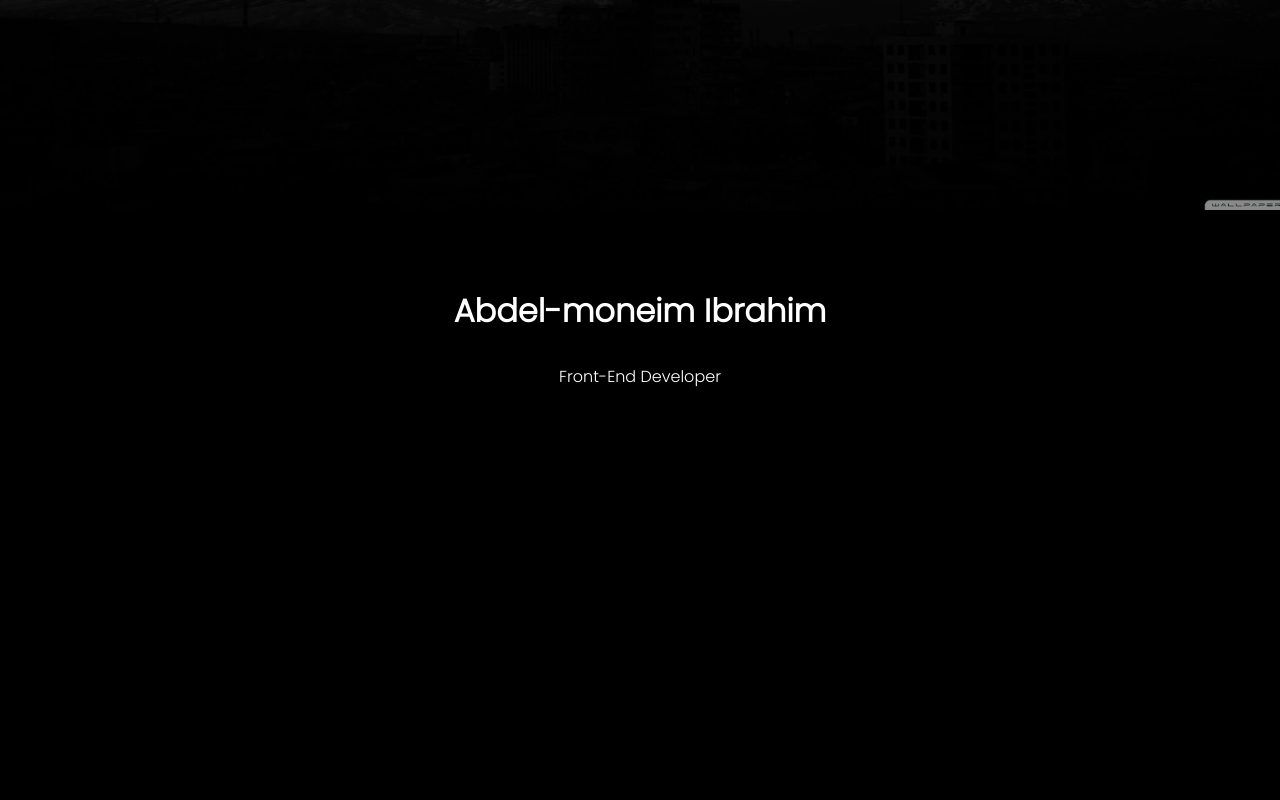
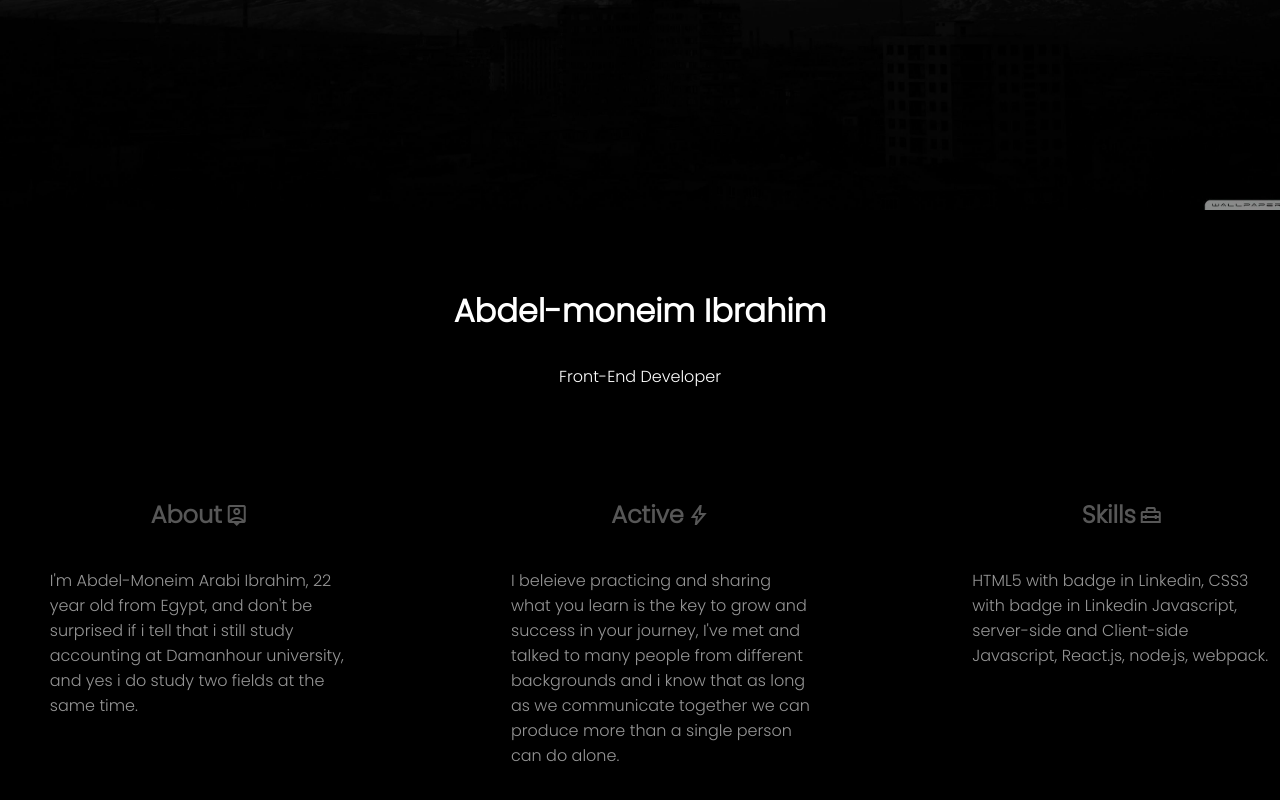
Before and after one commit to Abdelmoneim00/my-app, a React (Create React App) app: page / in a window 1280 px wide. Shown: the part 590-1390 px from the top of the page. Built offline with nearby package versions, Linux system fonts and the light colour scheme.

Commit message:
finish About-me Section (finally)

```diff
--- a/public/index.html
+++ b/public/index.html
@@ -2,6 +2,8 @@
 <html lang="en">
   <head>
     <meta charset="utf-8" />
+    <link rel="stylesheet" href="https://fonts.googleapis.com/css2?family=Material+Symbols+Outlined:opsz,wght,FILL,GRAD@48,400,0,-25" />
+    <link rel="stylesheet" href="https://fonts.googleapis.com/css2?family=Material+Symbols+Outlined:opsz,wght,FILL,GRAD@48,400,0,0" />
     <link rel="shortcut icon" href="/favicon.ico" type="image/x-icon">
     <link rel="icon" href="/favicon.ico" type="image/x-icon">
     <meta name="viewport" content="width=device-width, initial-scale=1" />
--- a/src/Components/AboutMe.js
+++ b/src/Components/AboutMe.js
@@ -1,15 +1,17 @@
 import React from "react";
+import Bolt from "../images/Bolt.svg"
 
 
 
 
 function AboutMe() {
 
+    const [view, setView] = React.useState();
 
     function viewSection() {
         const element = document.getElementById("viewpoint");
         const rect = element.getBoundingClientRect();
-        if(rect.top <= 300) {
+        if(rect.top <= 200) {
             const headero = document.getElementById("header-animation");
             headero.innerHTML = "Abdel-moneim Ibrahim";
             headero.classList.add("AboutMe-h1");
@@ -18,12 +20,11 @@ function AboutMe() {
                 pHeader.innerHTML = "Front-End Developer";
                 pHeader.classList.add("pAnimation");
             }, 1000);
+            setInterval(() => {setView(true)}, 2500)
         }
     }
 
     document.addEventListener('scroll', (viewSection));
-
-
 
 
 
@@ -34,9 +35,56 @@ function AboutMe() {
         <p id="fr-en"></p>
         </div>
         <div id="viewpoint">
-            <div></div>
-            <div></div>
-            <div></div>
+            <div id="active">
+               {
+                   view === true &&
+                   <div id="active-1">
+                    <div className="group-flex">
+                        <h2>About</h2>
+                        <span className="material-symbols-outlined  h">person_pin</span>
+                   </div>
+                   <p>
+                       I'm Abdel-Moneim Arabi Ibrahim, 22 year old from Egypt,
+                       and don't be surprised if i tell that i still study accounting
+                       at Damanhour university, and yes i do study two fields at
+                       the same time.
+                   </p>
+                   </div>
+               }
+            </div>
+            <div id="productive">
+                {
+                view === true &&
+                <div id="active-1">
+                <div className="group-flex">
+                    <h2>Active</h2>
+                    <span className="material-symbols-outlined  h">bolt</span>
+               </div>
+               <p>
+                   I beleieve practicing and sharing what you learn is
+                   the key to grow and success in your journey, I've met and talked to
+                   many people from different backgrounds and i know that as long as we communicate together
+                   we can produce more than a single person can do alone.
+               </p>
+               </div>
+            }
+            </div>
+            <div id="skills">
+                {
+                     view === true &&
+                     <div id="active-1">
+                     <div className="group-flex">
+                         <h2>Skills</h2>
+                         <span className="material-symbols-outlined  h">home_repair_service</span>
+                    </div>
+                    <p>
+                        HTML5 with badge in Linkedin, CSS3 with badge in Linkedin
+                        Javascript, server-side and Client-side Javascript, React.js, node.js, webpack.
+
+                    </p>
+                    </div>
+                }
+            </div>
         </div>
     </section>
     )
--- a/src/index.css
+++ b/src/index.css
@@ -130,10 +130,32 @@ code {
 }
 
 #viewpoint div {
-  margin-left: 15%;
-  margin-right: 15%;
-  margin-top: 8%;
+  margin-left: 7%;
+  margin-right: 7%;
+  margin-top: 5%;
 }
+
+
+
+
+#active-1 {
+  width: 300px;
+  animation: Opacity 2s;
+}
+
+.h {
+  margin-top: 26px;
+  margin-left: 3px;
+}
+
+.group-flex {
+  display: flex;
+  justify-content: center;
+  flex-direction: row;
+  animation: Opacity 2s;
+}
+
+
 
 
 /*changing the opacity for header section on reload*/
```
Also changed, not shown: src/images/Bolt.svg (added), src/images/active.svg (renamed from src/images/group_FILL0_wght400_GRAD0_opsz48.svg).
